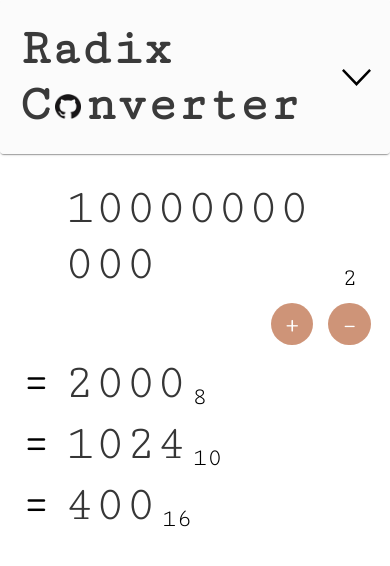
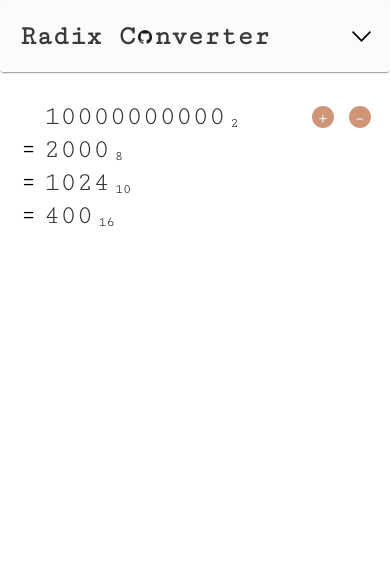
Before and after one commit to kumom/radix-converter, a React (Create React App) app: page / in a window 390 px wide. Shown: the top 566 px of the page. Built offline with nearby package versions, Linux system fonts and the light colour scheme.

Commit message:
better styling for mobile device

```diff
--- a/src/stylesheets/Converter.css
+++ b/src/stylesheets/Converter.css
@@ -8,7 +8,7 @@
 }
 .Converter .number-line {
   width: 100%;
-  font-size: 6vh;
+  font-size: 7vmin;
   padding: 0 5vw;
   display: flex;
   flex-direction: row;
@@ -33,13 +33,12 @@
   border: none;
   overflow: hidden;
   outline: none;
-  max-width: 70vw;
+  max-width: 60vw;
   -webkit-box-shadow: none;
   -ms-box-shadow: none;
   box-shadow: none;
   white-space: pre-wrap;
   word-wrap: break-word;
-  font-size: 1em;
 }
 .Converter .number-line .number-container .radix {
   display: table-cell;
@@ -50,19 +49,22 @@
   display: flex;
   flex-direction: row;
   margin: auto 0 auto auto;
+  text-align: center;
 }
 .Converter .number-line .stepButtons button {
+  display: table-cell;
+  vertical-align: middle;
   border: none;
   background-color: #505050;
   font-family: "Cutive Mono", monospace;
   font-weight: 500;
   color: white;
-  border-radius: 60%;
+  border-radius: 50%;
   outline: 0;
-  width: 5vh;
-  height: 5vh;
-  font-size: 4vh;
-  margin: 5px 0 5px 15px;
+  width: 1em;
+  height: 1em;
+  font-size: 0.8em;
+  margin-left: 15px;
 }
 .Converter .number-line .stepButtons button:hover {
   cursor: pointer;
--- a/src/stylesheets/Converter.scss
+++ b/src/stylesheets/Converter.scss
@@ -14,7 +14,7 @@
 
   .number-line {
     width         : 100%;
-    font-size     : 6vh;
+    font-size     : 7vmin;
     padding       : 0 5vw;
     display       : flex;
     flex-direction: row;
@@ -41,11 +41,10 @@
         border   : none;
         overflow : hidden;
         outline  : none;
-        max-width: 70vw;
+        max-width: 60vw;
         @include for-all-vendor(box-shadow, none);
         white-space: pre-wrap;
         word-wrap  : break-word;
-        font-size  : 1em;
       }
 
       .radix {
@@ -59,19 +58,22 @@
       display       : flex;
       flex-direction: row;
       margin        : auto 0 auto auto;
+      text-align    : center;
 
       button {
+        display         : table-cell;
+        vertical-align  : middle;
         border          : none;
         background-color: rgb(80, 80, 80);
         font-family     : "Cutive Mono", monospace;
         font-weight     : 500;
         color           : white;
-        border-radius   : 60%;
+        border-radius   : 50%;
         outline         : 0;
-        width           : 5vh;
-        height          : 5vh;
-        font-size       : 4vh;
-        margin          : 5px 0 5px 15px;
+        width           : 1em;
+        height          : 1em;
+        font-size       : 0.8em;
+        margin-left     : 15px;
       }
 
       button:hover {
--- a/src/stylesheets/Header.css
+++ b/src/stylesheets/Header.css
@@ -1,6 +1,6 @@
 .Header {
   width: 100%;
-  font-size: 6vh;
+  font-size: 7vmin;
   font-weight: 600;
 }
 .Header .MuiAccordion-root {
@@ -28,12 +28,12 @@
   margin: 0 0.1em;
 }
 .Header .MuiAccordion-root .MuiAccordionSummary-root .MuiAccordionSummary-content #expand-icon {
-  height: 2vh;
+  height: 0.4em;
 }
 .Header .MuiAccordion-root .MuiAccordionDetails-root {
   display: flex;
   flex-direction: column;
-  font-size: 0.7em;
+  font-size: 0.6em;
   padding: 0;
   margin: 1vh 5vw 2.5vh 5vw;
 }
@@ -65,10 +65,10 @@
   margin: 2vh 0 0 -0.2em;
 }
 .Header .MuiAccordion-root .MuiAccordionDetails-root #radix-buttons button {
-  width: 5.2vh;
-  height: 5.2vh;
-  font-size: 2.7vh;
-  margin: 5px;
+  width: 6.5vmin;
+  height: 6.5vmin;
+  font-size: 3.5vmin;
+  margin: 1vmin;
   font-family: "Cutive Mono", monospace;
   border: none;
   color: white;
--- a/src/stylesheets/Header.scss
+++ b/src/stylesheets/Header.scss
@@ -1,6 +1,6 @@
 .Header {
   width      : 100%;
-  font-size  : 6vh;
+  font-size  : 7vmin;
   font-weight: 600;
 
   .MuiAccordion-root {
@@ -31,7 +31,7 @@
         }
 
         #expand-icon {
-          height: 2vh;
+          height: 0.4em;
         }
       }
     }
@@ -39,7 +39,7 @@
     .MuiAccordionDetails-root {
       display       : flex;
       flex-direction: column;
-      font-size     : 0.7em;
+      font-size     : 0.6em;
       padding       : 0;
       margin        : 1vh 5vw 2.5vh 5vw;
 
@@ -74,10 +74,10 @@
         margin     : 2vh 0 0 -0.2em;
 
         button {
-          width        : 5.2vh;
-          height       : 5.2vh;
-          font-size    : 2.7vh;
-          margin       : 5px;
+          width        : 6.5vmin;
+          height       : 6.5vmin;
+          font-size    : 3.5vmin;
+          margin       : 1vmin;
           font-family  : "Cutive Mono", monospace;
           border       : none;
           color        : white;
```
